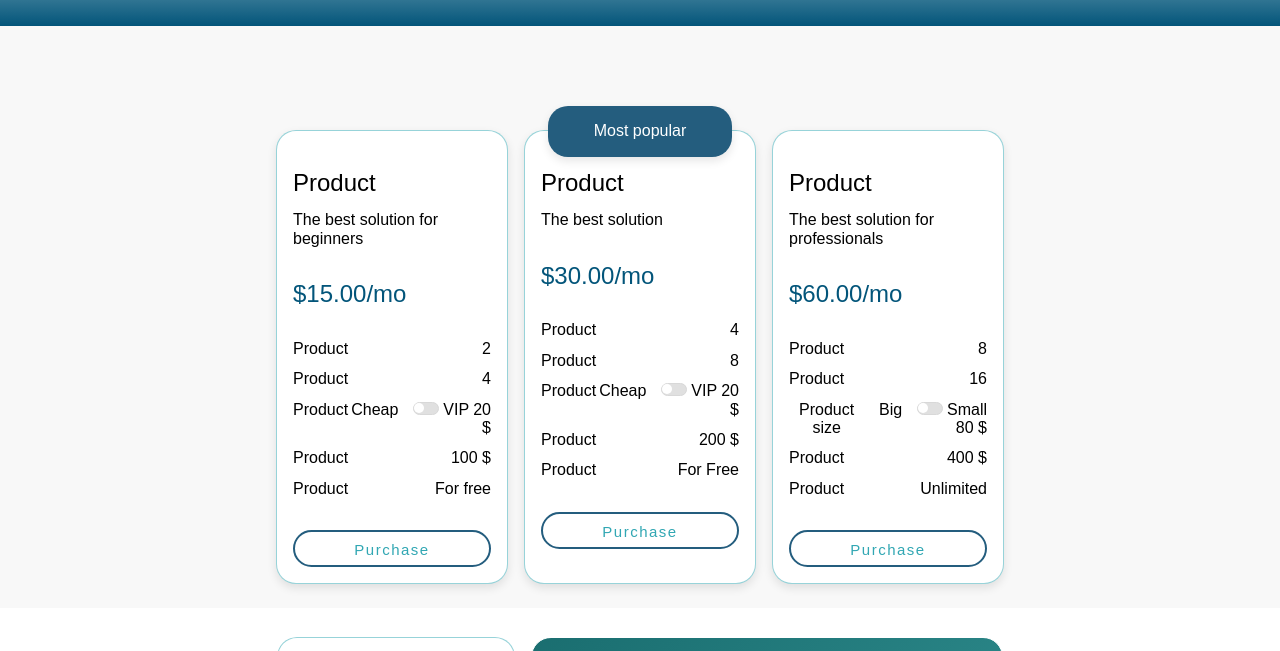
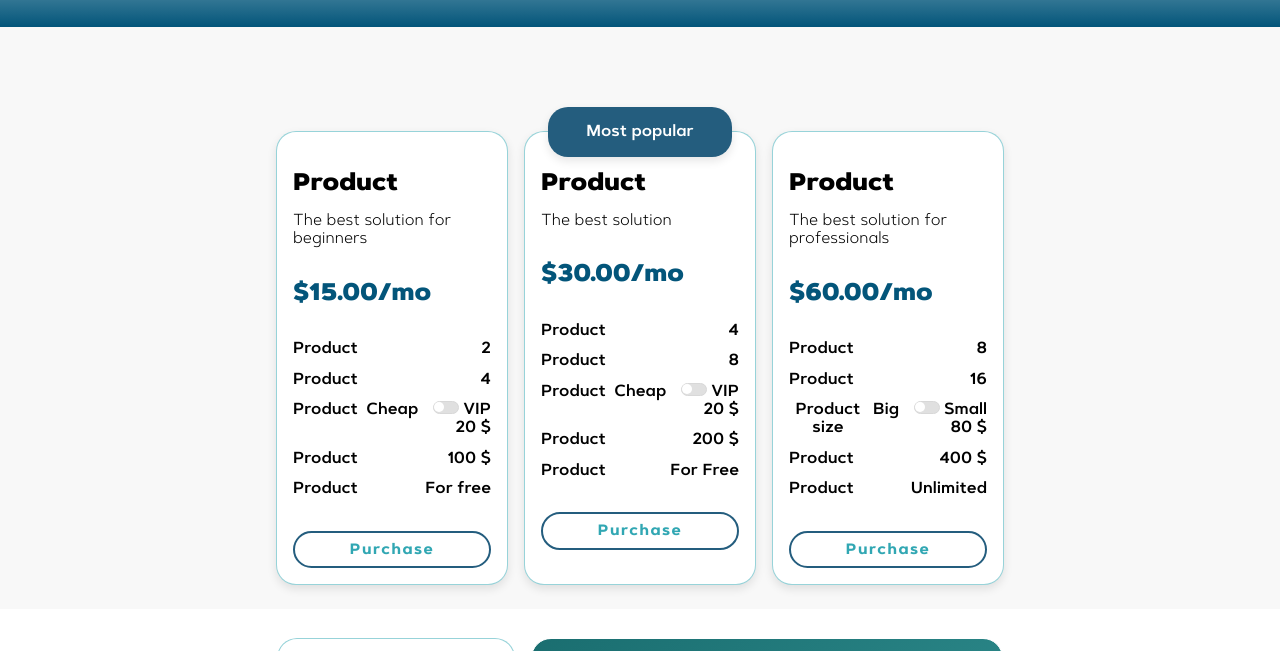
Before and after one commit to URETTS/Landing-Ilya, a plain HTML site: page index.html in a window 1280 px wide. Shown: the part 569-1220 px from the top of the page. Drawn offline with nearby package versions, Linux system fonts and the light colour scheme; the site is published under a folder, as on GitHub Pages, so addresses that start at the root find nothing.

Commit message:
fons upd

```diff
--- a/css/styles.css
+++ b/css/styles.css
@@ -1,11 +1,11 @@
 @font-face {
 font-family: 'Artegra Sans Alt SemiBold';
-    src: url('/fons/ArtegraSansAltSemiBold.woff2') format('woff2');
+    src: url('../fons/ArtegraSansAltSemiBold.woff2') format('woff2');
 }
 
 @font-face {
     font-family: 'Artegra Sans Alt Regular';
-    src: url('/fons/ArtegraSansAltRegular.woff2') format('woff2');
+    src: url('../fons/ArtegraSansAltRegular.woff2') format('woff2');
     font-weight: normal;
     font-style: normal;
 }
@@ -13,7 +13,7 @@ font-family: 'Artegra Sans Alt SemiBold';
 
 @font-face {
     font-family: 'Artegra Sans Extended Alt Black';
-    src: url('/fons/ArtegraSansAltBlack.woff2') format('woff2');
+    src: url('../fons/ArtegraSansAltBlack.woff2') format('woff2');
     font-weight: normal;
     font-style: normal;
 }
@@ -21,7 +21,7 @@ font-family: 'Artegra Sans Alt SemiBold';
 
 @font-face {
     font-family: 'Artegra Sans Alt Medium';
-    src: url('/fons/ArtegraSansAltMedium.woff2') format('woff2');
+    src: url('../fons/ArtegraSansAltMedium.woff2') format('woff2');
     font-weight: normal;
     font-style: normal;
 }
@@ -29,14 +29,14 @@ font-family: 'Artegra Sans Alt SemiBold';
 
 @font-face {
     font-family: 'Artegra Sans Alt Bold';
-    src: url('/fons/ArtegraSansAltBold.woff2') format('woff2');
+    src: url('../fons/ArtegraSansAltBold.woff2') format('woff2');
     font-weight: normal;
     font-style: normal;
 }
 
 @font-face {
     font-family: 'Artegra Sans Alt Light';
-    src: url('/fons/ArtegraSansAltLight.woff2') format('woff2');
+    src: url('../fons/ArtegraSansAltLight.woff2') format('woff2');
     font-weight: normal;
     font-style: normal;
 }
```
